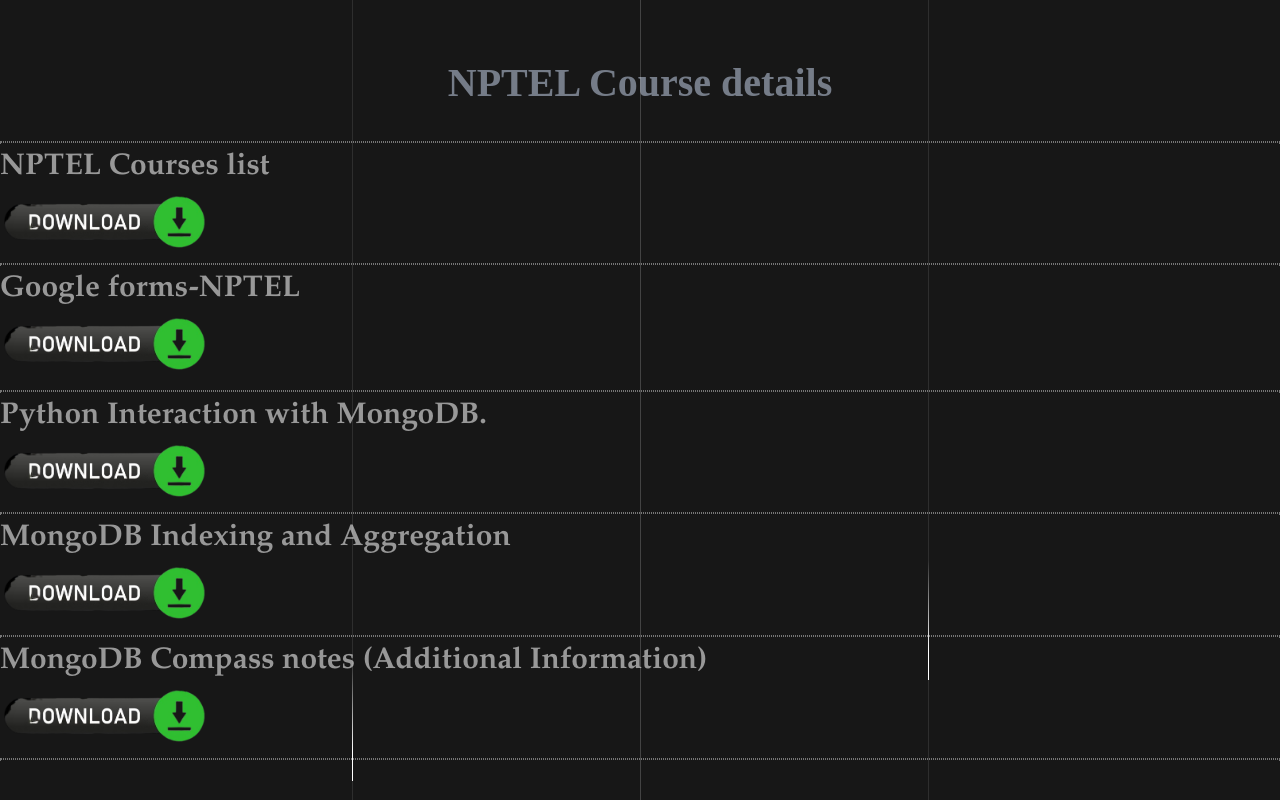
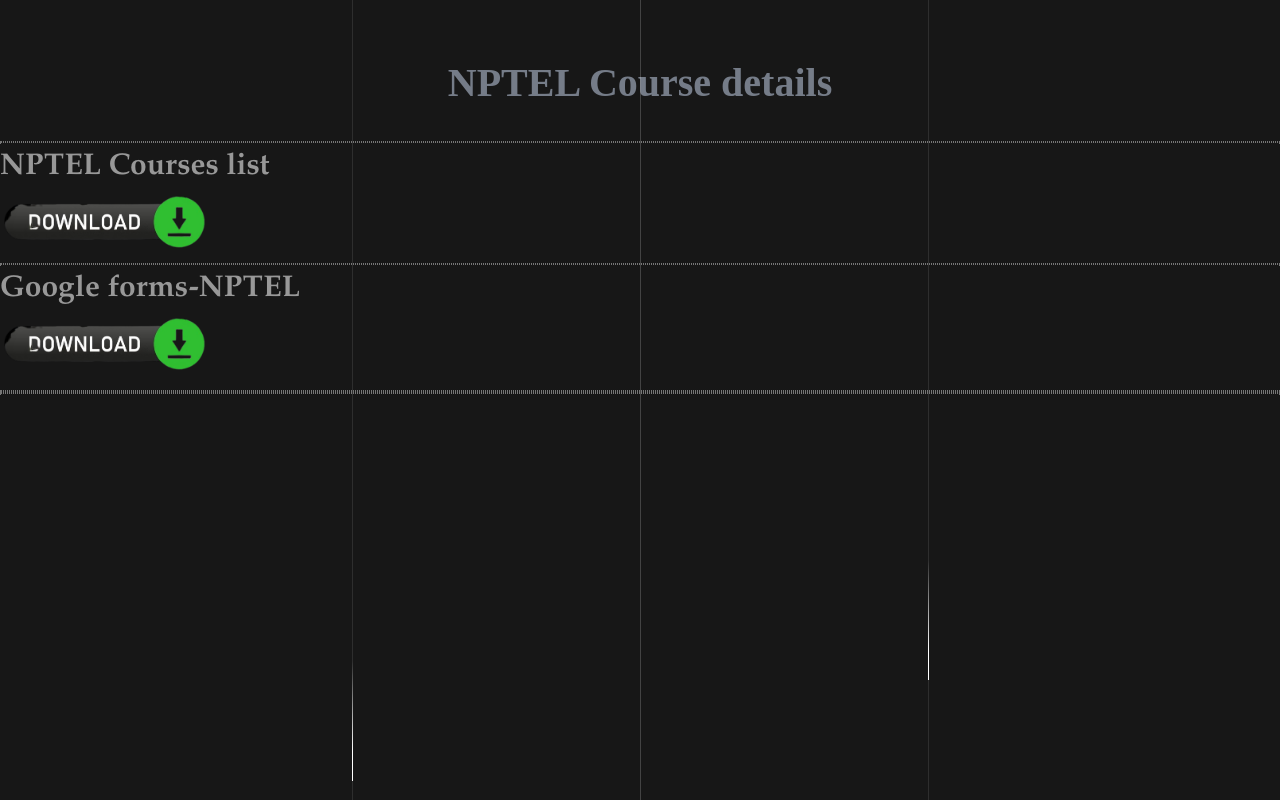
Before and after one commit to Giridharcp/Giridharcp.github.io, a plain HTML site: page nptel.html in a window 1280 px wide. Drawn offline with Linux system fonts and the light colour scheme.

Commit message:
Update nptel.html

```diff
--- a/nptel.html
+++ b/nptel.html
@@ -30,19 +30,6 @@
  <a href="https://forms.gle/NhAudzwcsdGkBZweA"><input type="image" src="download.png"height="65" width="210"/>
 </a>
 <hr>
-
-<h2 style="font-size:30px; font-family:'Garamond', serif;color:#989898;">Python Interaction with MongoDB.</h2>
- <a href="https://drive.google.com/file/d/1et3wvGZmtm4vqrye5cm6GfnvYTVuKsm9/view?usp=share_link" target="_blank"><input type="image" src="download.png"height="65" width="210"/>
-</a>
-<hr>
-<h2 style="font-size:30px; font-family:'Garamond', serif;color:#989898;">MongoDB  Indexing and Aggregation</h2>
- <a href="https://drive.google.com/file/d/1tc815bOJ3Mqm-GZCpcNm5ROKUVVzdU_F/view?usp=share_link" target="_blank"><input type="image" src="download.png"height="65" width="210"/>
-</a>
-</div>
-<hr>
-<h2 style="font-size:30px; font-family:'Garamond', serif;color:#989898;">MongoDB Compass notes (Additional Information)</h2>
- <a href="https://drive.google.com/drive/folders/1rjprQe4hSk2BS2ISEP4hRLorg4T1BJTt?usp=share_link" target="_blank"><input type="image" src="download.png"height="65" width="210"/>
-</a>
 </div>
 <hr>
 </body>
```
